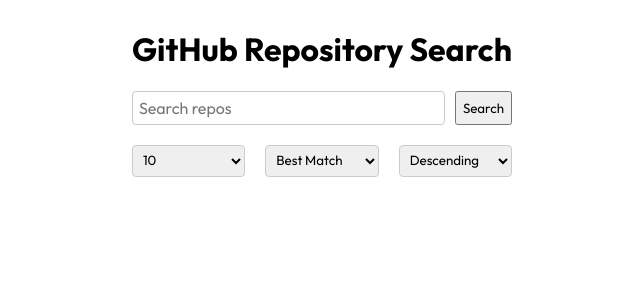
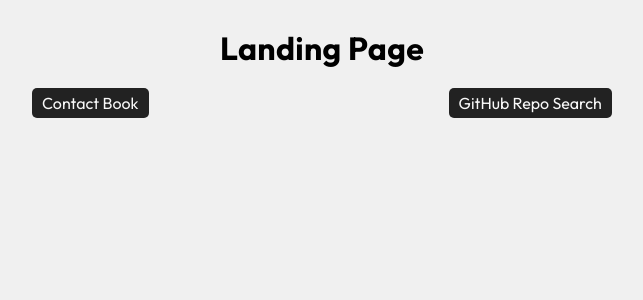
Before and after one commit to ayooluomoyiola/routing-homework, a React (Vite) app: page / in a window 1280 px wide. Shown: the top 300 px of the page, without its empty margins (326-969 px from the left). Built offline with nearby package versions, Linux system fonts and the light colour scheme.

Commit message:
Second commit

```diff
--- a/package.json
+++ b/package.json
@@ -11,10 +11,12 @@
   },
   "dependencies": {
     "axios": "^1.9.0",
+    "date-fns": "^4.1.0",
     "dotenv": "^16.5.0",
     "octokit": "^5.0.3",
     "react": "^19.1.0",
-    "react-dom": "^19.1.0"
+    "react-dom": "^19.1.0",
+    "react-router-dom": "^7.6.2"
   },
   "devDependencies": {
     "@eslint/js": "^9.25.0",
--- a/src/App.tsx
+++ b/src/App.tsx
@@ -1,13 +1,18 @@
-import "./App.css";
-// import ContactBookApp from "./components/ContactBook";
+import { Routes, Route, BrowserRouter } from "react-router-dom";
+import ContactBookApp from "./components/ContactBook";
 import GitHubRepoSearch from "./components/GitHubRepoSearch";
+import "./App.css"
+import LandingPage from "./components/LandingPage";
 
 function App() {
   return (
-    <>
-      {/* <ContactBookApp /> */}
-      <GitHubRepoSearch />
-    </>
+    <BrowserRouter>
+      <Routes>
+        <Route path="/" element={<LandingPage />} />
+        <Route path="/contact" element={<ContactBookApp />} />
+        <Route path="/github" element={<GitHubRepoSearch />} />
+      </Routes>
+    </BrowserRouter>
   );
 }
 
--- a/src/components/ContactBook.tsx
+++ b/src/components/ContactBook.tsx
@@ -57,7 +57,7 @@
               value={formData.city}
               onChange={handleChange}
             />
-            <button type="submit">Add Contact</button>
+            <button type="submit" className="button">Add Contact</button>
           </form>
         </div>
       )}
@@ -75,7 +75,7 @@
               <>
                 <p className="contact-name">{item.name}</p>
                 <p className="contact-city">{item.city}</p>
-                <button onClick={() => setEditIndex(index)}>Edit</button>
+                <button className="button" onClick={() => setEditIndex(index)}>Edit</button>
               </>
             )}
           </div>
--- a/src/components/GitHubRepoSearch.tsx
+++ b/src/components/GitHubRepoSearch.tsx
@@ -1,19 +1,15 @@
 import { useState } from "react";
 import "./githubreposearch.css";
 import axios from "axios";
-
-// type Repo = {
-//   id: number;
-//   name: string;
-//   hmtl_url: string;
-//   stargazers_count: number;
-// };
+import { parse } from "date-fns";
 
 type Repo = {
   id: number;
   full_name: string;
   html_url: string;
   stargazers_count: number;
+  description: string;
+  updated_at: string;
 };
 
 const GitHubRepoSearch = () => {
@@ -23,6 +19,17 @@
   const [resultsPerPage, setResultsPerPage] = useState("10");
   const [sort, setSort] = useState("bestMatch");
   const [order, setOrder] = useState("desc");
+
+  const formattedDate = (dateInput: string) => {
+    const date = dateInput.split("T")[0];
+    const parseDate = parse(date, "yyyy-MM-dd", new Date());
+    const formatted = new Intl.DateTimeFormat("en-UK", {
+      day: "numeric",
+      month: "long",
+      year: "numeric",
+    });
+    return formatted.format(parseDate);
+  };
 
   const searchRepos = async () => {
     setLoading(true);
@@ -99,15 +106,21 @@
       ) : (
         <ul>
           {repos.map((repo) => (
-            <div>
-              <li key={repo.id} className="repo-card">
+            <div key={repo.id}>
+              <li className="repo-card">
                 <a
                   href={repo.html_url}
                   target="_blank"
                   rel="noopener noreferrer"
                 >
-                  {repo.full_name} ⭐ {repo.stargazers_count}
+                  {repo.full_name}
                 </a>
+                <p className="repo-desc">{repo.description}</p>
+                <div className="last">
+                  <p>{repo.stargazers_count} stars</p>
+                  <p>•</p>
+                  <p>Updated at {formattedDate(repo.updated_at)}</p>
+                </div>
               </li>
             </div>
           ))}
--- /dev/null
+++ b/src/components/LandingPage.tsx
@@ -0,0 +1,20 @@
+import { Link } from "react-router-dom";
+import "./landingPage.css"
+
+const LandingPage = () => {
+  return (
+    <div className="main">
+    <h1>Landing Page</h1>
+    <nav>
+      <Link to="/contact">
+        <button>Contact Book</button>
+      </Link>
+      <Link to="/github">
+        <button>GitHub Repo Search</button>
+      </Link>
+    </nav>
+    </div>
+  );
+};
+
+export default LandingPage;
--- a/src/components/contactbook.css
+++ b/src/components/contactbook.css
@@ -44,7 +44,7 @@
   margin-bottom: 5px;
 }
 
-button {
+.button {
   width: 100px;
   align-self: flex-end;
   margin-top: 15px;
--- a/src/components/githubreposearch.css
+++ b/src/components/githubreposearch.css
@@ -6,12 +6,24 @@
   width: 100%;
 }
 
+h1 {
+  padding-bottom: 20px;
+}
+
 .query {
   display: flex;
-  flex-direction: row;
+
   gap: 10px;
   margin-bottom: 20px;
+}
 
+button {
+  font-size: 16px;
+  padding: 5px 10px;
+  border-radius: 5px;
+  background-color: #222222;
+  border: none;
+  color: #f8f8f8
 }
 
 input {
@@ -38,8 +50,9 @@
 
 .repo-card {
   display: flex;
-  align-items: center;
-  padding-left: 10px;
+  flex-direction: column;
+  justify-content: center;
+  padding: 10px;
   background-color: #f8f8f8;
   border: 1px solid #e1e1e1;
   border-radius: 10px;
@@ -47,3 +60,19 @@
   min-height: 50px;
   margin: 20px;
 }
+
+a {
+  text-decoration: none;
+  color: inherit;
+  font-weight: bold;
+}
+
+.repo-desc {
+  margin-bottom: 0px;
+}
+
+.last {
+  display: flex;
+  flex-direction: row;
+  gap: 10px;
+}
--- /dev/null
+++ b/src/components/landingPage.css
@@ -0,0 +1,12 @@
+nav {
+  display: flex;
+  flex-direction: row;
+  gap: 300px;
+}
+
+.main {
+  display: flex;
+  flex-direction: column;
+  justify-content: center;
+  align-items: center;
+}
```
Also changed, not shown: src/components/CourseDetails.tsx (added, +41 -0 lines), 1 other file (tests, documents, lock files or other folders).
